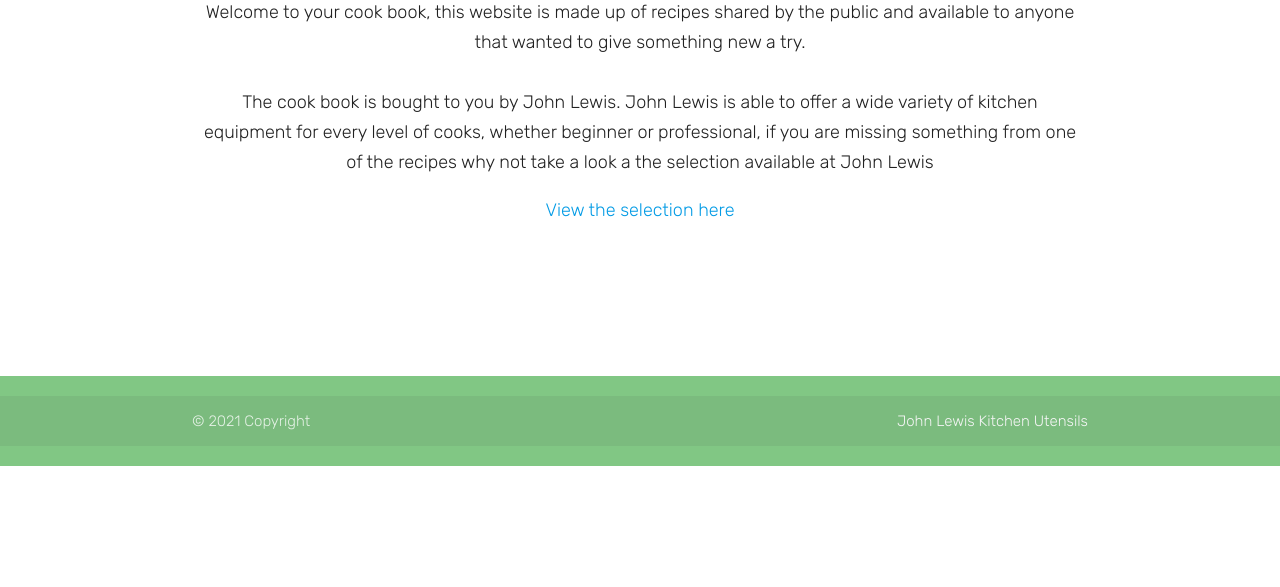
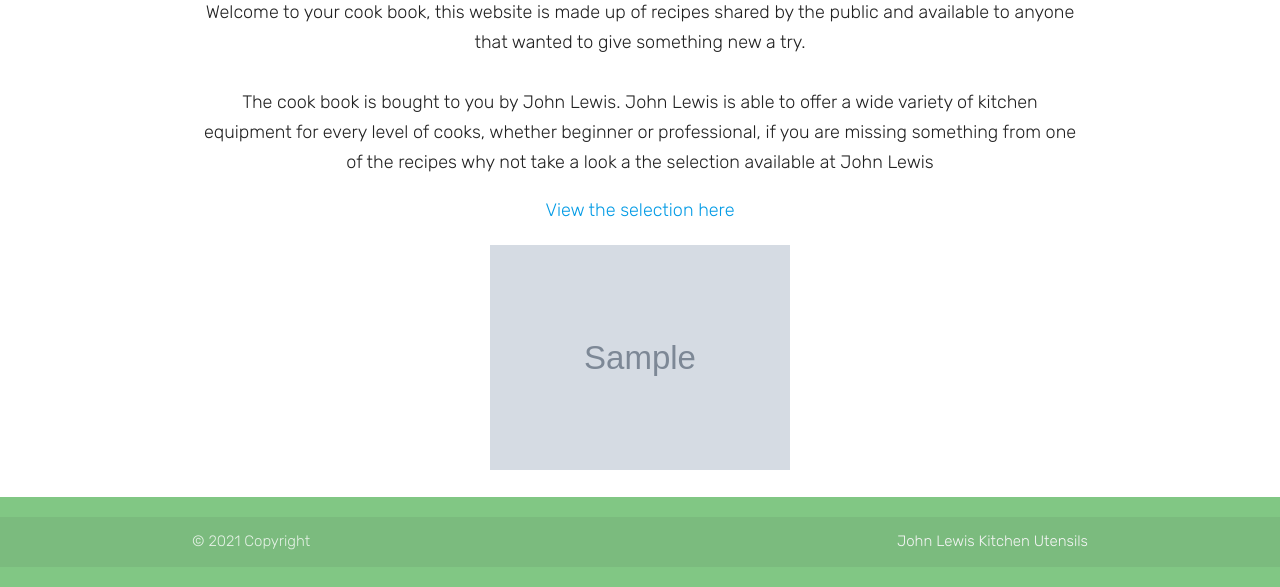
Before and after one commit to Code-Institute-Submissions/Code-Institute-Submissions-SuperGibbon-MS3, a Flask app: page / in a window 1280 px wide. Shown: the part 334-921 px from the top of the page. Before the commit the page ends 800 px from the top, so only its background shows below. Run offline with Flask 2, Linux system fonts and the light colour scheme; grey boxes marked "Sample" are stand-in pictures; a database or web service that is not in the repository returns one stand-in record (values such as "Sample title"); some libraries are stand-ins or nearby versions.

Commit message:
Add image previews on home page

```diff
--- a/app.py
+++ b/app.py
@@ -20,7 +20,8 @@
 
 @app.route("/")
 def go_home():
-    return render_template("home.html")
+    recipes = mongo.db.recipes.find()
+    return render_template("home.html", recipes=recipes)
 
 
 @app.route("/get_recipes")
--- a/static/css/style.css
+++ b/static/css/style.css
@@ -47,6 +47,12 @@
     margin-top: 30px;
 }
 
+.home-image {
+    max-width: 300px;
+    max-height: 300px;
+    margin: 0 20px 0 20px;
+}
+
 footer {
     width: 100%;
 }
--- a/templates/home.html
+++ b/templates/home.html
@@ -18,6 +18,17 @@
             <a class="par-text" href="https://www.johnlewis.com/browse/home-garden/view-all-kitchen-utensils/_/N-dvb" target="_blank">View the selection here</a>
         </div>
     </div>
+    <div class="row">
+        <div class="col s12 center-align">
+            {% for recipe in recipes %}
+                {% if recipe.image_source == "" %}
+                {% else %}
+                    <img class="home-image" src="{{ recipe.image_source }}" alt="{{ recipe.recipe_name }}">
+                {% endif %}
+            {% endfor %}
+        </div>
+    </div>
 </div>
 
+
 {% endblock %}
```
